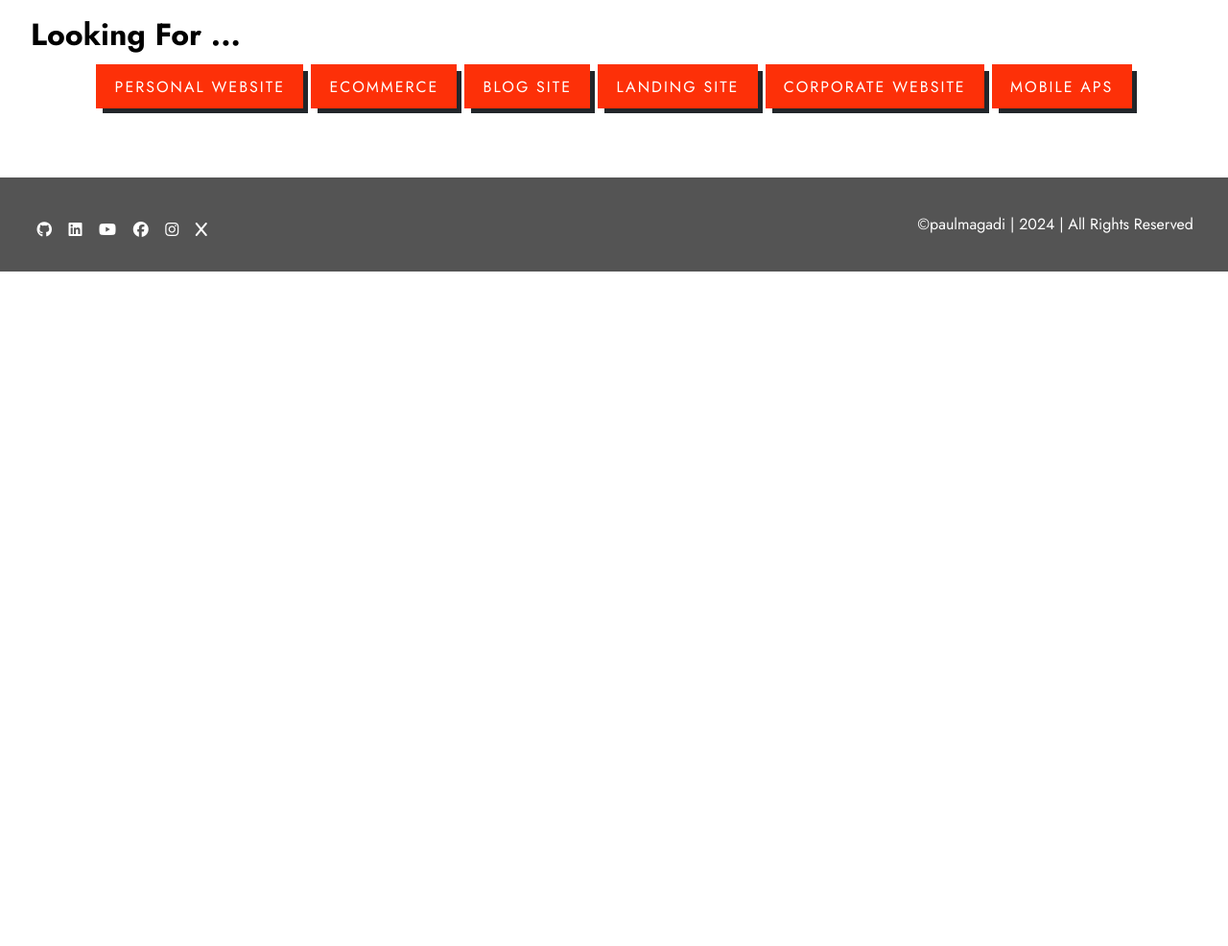
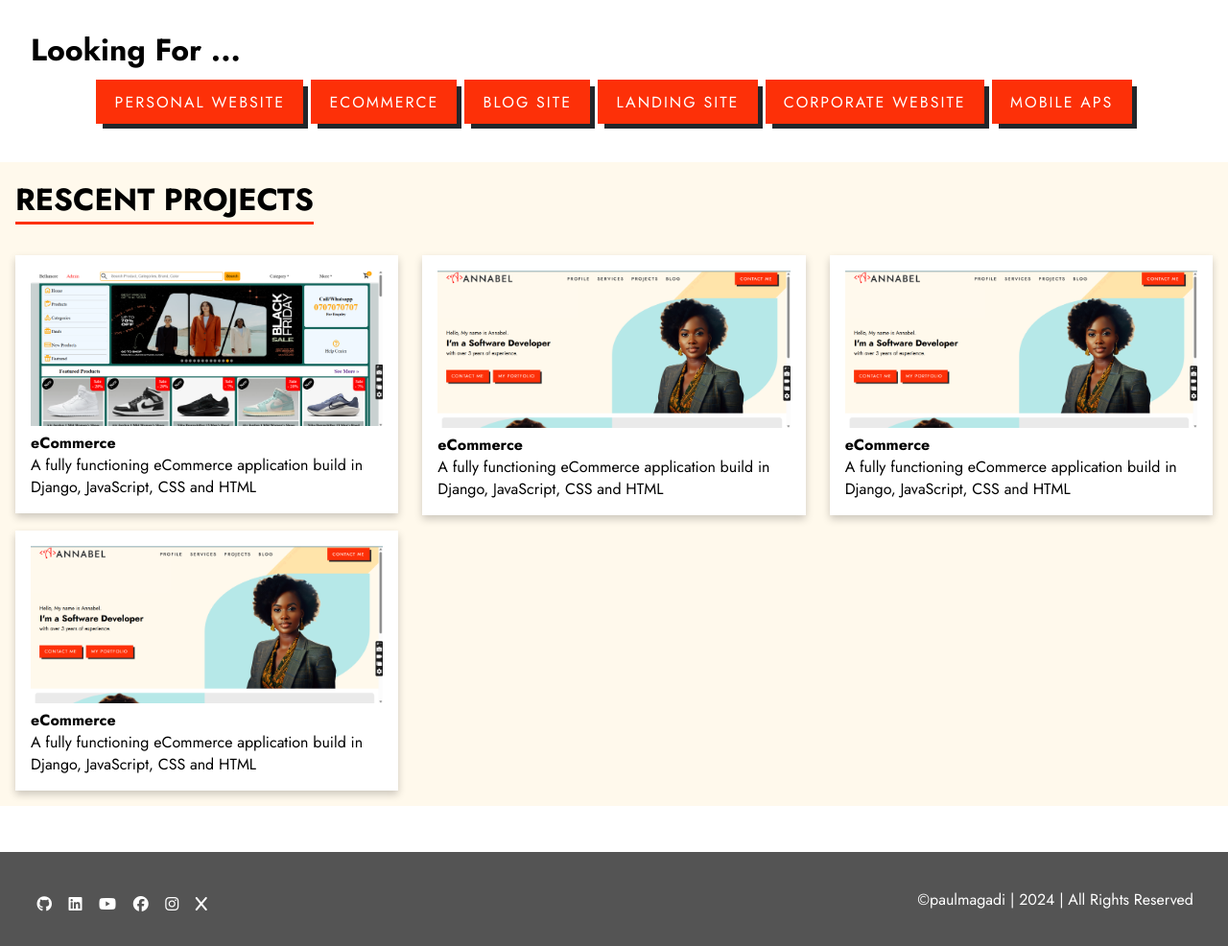
Before and after one commit to paulmagadi/Annabel-Portfolio-Website, a plain HTML site: page index.html in a window 1280 px wide. Shown: the part 1420-2406 px from the top of the page at 96% size. Before the commit the page ends 1703 px from the top, so only its background shows below. Drawn offline with Linux system fonts and the light colour scheme.

Commit message:
modified:   css/main.css 	new file:   images/ecommerce.png 	new file:   images/portfolio.png 	modified:   index.html

```diff
--- a/css/main.css
+++ b/css/main.css
@@ -295,8 +295,7 @@ color: rgb(255, 220, 174);
 }
 
 .section-break {
-    padding: 1em 2em;
-    /* gap: .5em; */
+    padding: 2em 2em;
     width: 100%;
 }
 
@@ -310,6 +309,57 @@ color: rgb(255, 220, 174);
 .section-break div a {
     margin: .5em 0;
 }
+
+.projects-section {
+    background-color: var(--background1);
+    padding: 1em;
+}
+
+.projects-title {
+    float: left;
+    border-bottom: 3px solid var(--primary1);
+    font-size: 2rem;
+    margin-bottom: 1em;
+}
+
+.project-section-container {
+    width: 100%;
+    display: flex;
+    justify-content: space-between;
+    flex-wrap: wrap;
+    gap: 1em;
+}
+
+.projects-section .project-card-container {
+    width: 32%;
+}
+
+.projects-section .project-card{
+    box-shadow: 0 4px 8px 0 rgba(0,0,0,0.2);
+    transition: 0.3s;
+    padding: 1em;
+    background-color: var(--white);
+
+
+}
+
+.projects-section .project-card:hover {
+    cursor: pointer;
+    transform: scale(1.03);
+
+}
+
+.projects-section .project-card img {
+    width: 100%;
+    position: relative;
+
+}
+
+
+
+
+
+
 
 
 
@@ -416,6 +466,14 @@ footer .footer-rights {
         padding: 1em;
     }
 
+    .project-section-container {
+        flex-direction: column;
+    }
+
+    .projects-section .project-card-container {
+        width: 100%;
+    }
+
     footer {
         flex-direction: column;
     }
--- a/index.html
+++ b/index.html
@@ -106,8 +106,6 @@
 
             &nbsp;
             <a href="portfolio.html" class="primary-button">MOBILE APPS <span class="tooltiptext">View</span></a>
-            &nbsp;
-            <a href="portfolio.html" class="primary-button">ECOMMERCE <span class="tooltiptext">View</span></a>
           </span>
             </div>
           </div>
@@ -167,8 +165,51 @@
 
         <article>
           <div class="projects-section">
+            <h1 class="projects-title">RESCENT PROJECTS</h1>
+            <div class="project-section-container">
+              <div class="project-card-container">
+                <div class="project-card">
+                  <img src="images/ecommerce.png" alt="eCommerce App">
+                  <div class="project-text">
+                    <h4><b>eCommerce</b></h4>
+                    <p>A fully functioning eCommerce application build in Django, JavaScript, CSS and HTML</p>
+                  </div>
+                </div>
+              </div>
 
+              <div class="project-card-container">
+                <div class="project-card">
+                  <img src="images/portfolio.png" alt="eCommerce App">
+                  <div class="project-text">
+                    <h4><b>eCommerce</b></h4>
+                    <p>A fully functioning eCommerce application build in Django, JavaScript, CSS and HTML</p>
+                  </div>
+                </div>
+              </div>
+
+              <div class="project-card-container">
+                <div class="project-card">
+                  <img src="images/portfolio.png" alt="eCommerce App">
+                  <div class="project-text">
+                    <h4><b>eCommerce</b></h4>
+                    <p>A fully functioning eCommerce application build in Django, JavaScript, CSS and HTML</p>
+                  </div>
+                </div>
+              </div>
+
+              <div class="project-card-container">
+                <div class="project-card">
+                  <img src="images/portfolio.png" alt="eCommerce App">
+                  <div class="project-text">
+                    <h4><b>eCommerce</b></h4>
+                    <p>A fully functioning eCommerce application build in Django, JavaScript, CSS and HTML</p>
+                  </div>
+                </div>
+              </div>
+            </div>
           </div>
+
+
         </article>
 
 
```
Also changed, not shown: images/ecommerce.png (added), images/portfolio.png (added).
